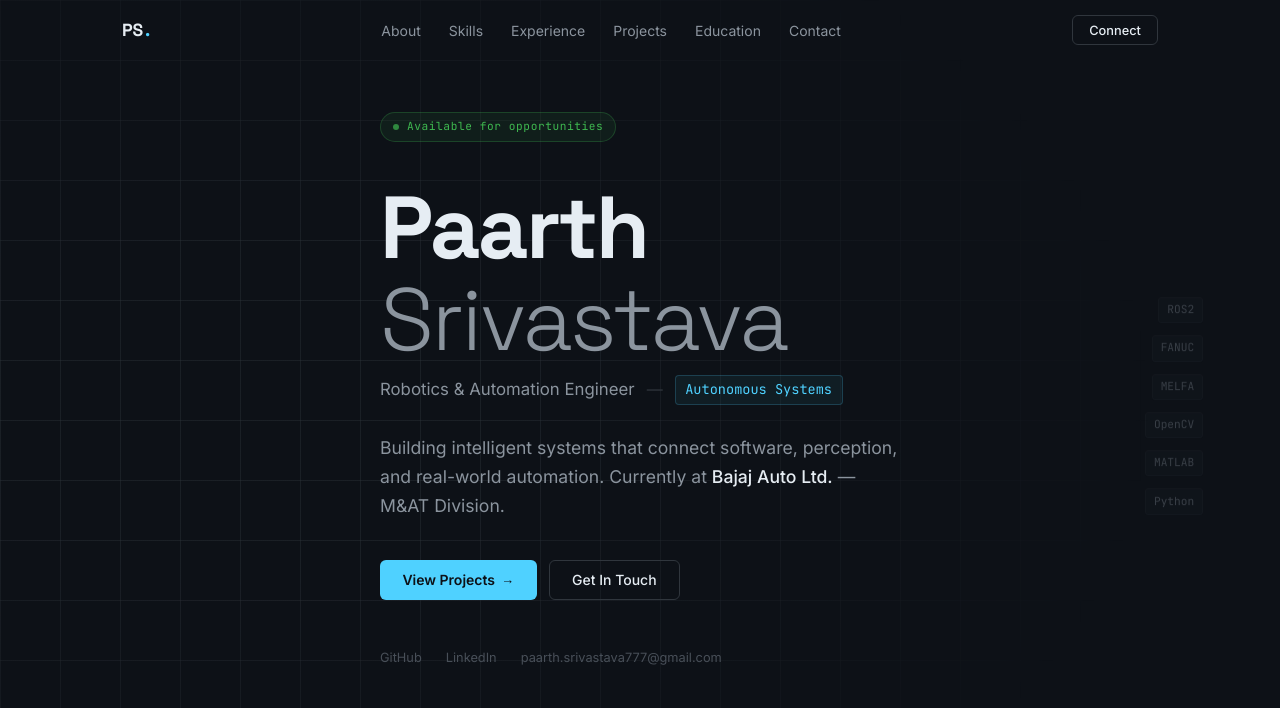
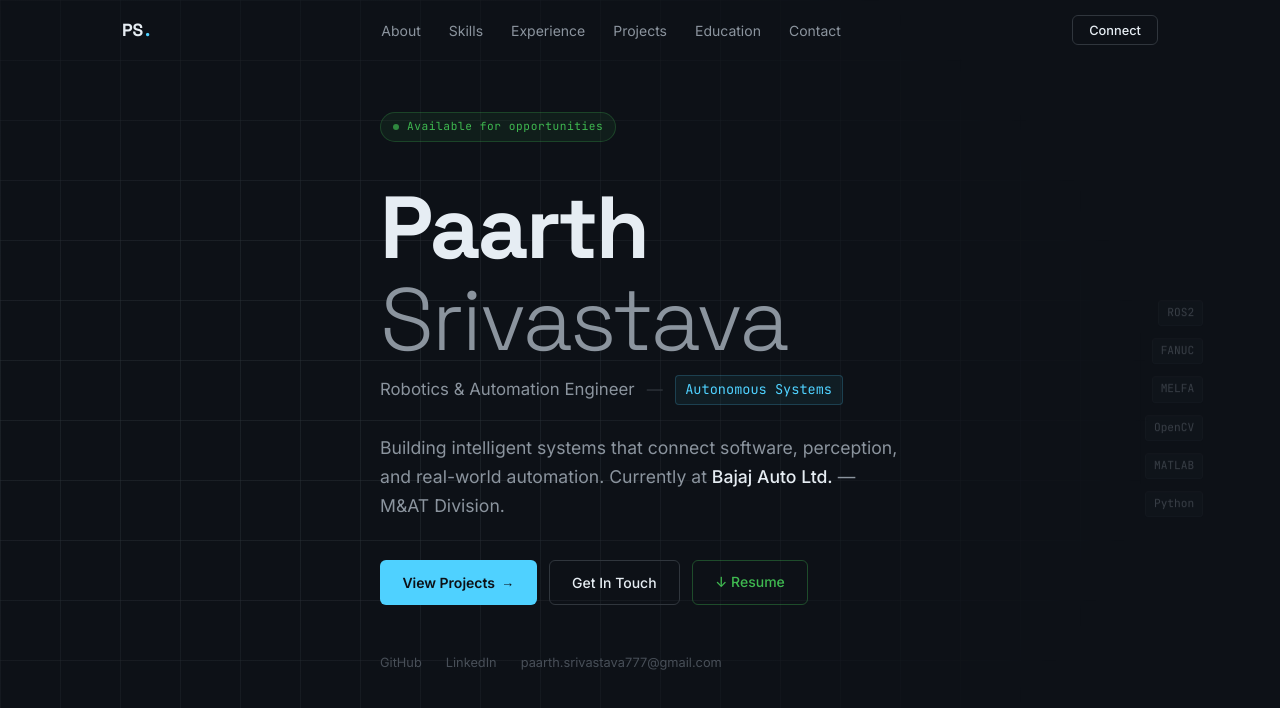
Before and after one commit to PaarthSuwi/Portofolio_web, a React (Vite) app: page / in a window 1280 px wide. Shown: the top 708 px of the page. Built offline with nearby package versions, Linux system fonts and the light colour scheme.

Commit message:
Add link to resume in Hero component

```diff
--- a/src/components/sections/Hero.jsx
+++ b/src/components/sections/Hero.jsx
@@ -127,6 +127,21 @@ export default function Hero() {
           >
             Get In Touch
           </button>
+                    <a
+                                  href='https://drive.google.com/file/d/1-fo8A_8_YvF1nAtbSOSmWDUU3l9j91jA/view'
+                                  target='_blank' rel='noreferrer'
+                                  style={{
+                                                  background: 'transparent', color: '#3FB950', border: '1px solid rgba(63,185,80,0.35)',
+                                                  fontFamily: 'Inter, sans-serif', fontSize: '0.875rem', fontWeight: 500,
+                                                  padding: '0.65rem 1.4rem', borderRadius: '6px', cursor: 'pointer',
+                                                  textDecoration: 'none', display: 'inline-flex', alignItems: 'center', gap: '0.4rem',
+                                                  transition: 'border-color 0.2s ease, background 0.2s ease',
+                                  }}
+                                  onMouseEnter={e => { e.currentTarget.style.borderColor = '#3FB950'; e.currentTarget.style.background = 'rgba(63,185,80,0.06)'; }}
+                                  onMouseLeave={e => { e.currentTarget.style.borderColor = 'rgba(63,185,80,0.35)'; e.currentTarget.style.background = 'transparent'; }}
+                                >
+                                &#8595; Resume
+                    </a>
         </div>
 
         {/* Social links */}
```
